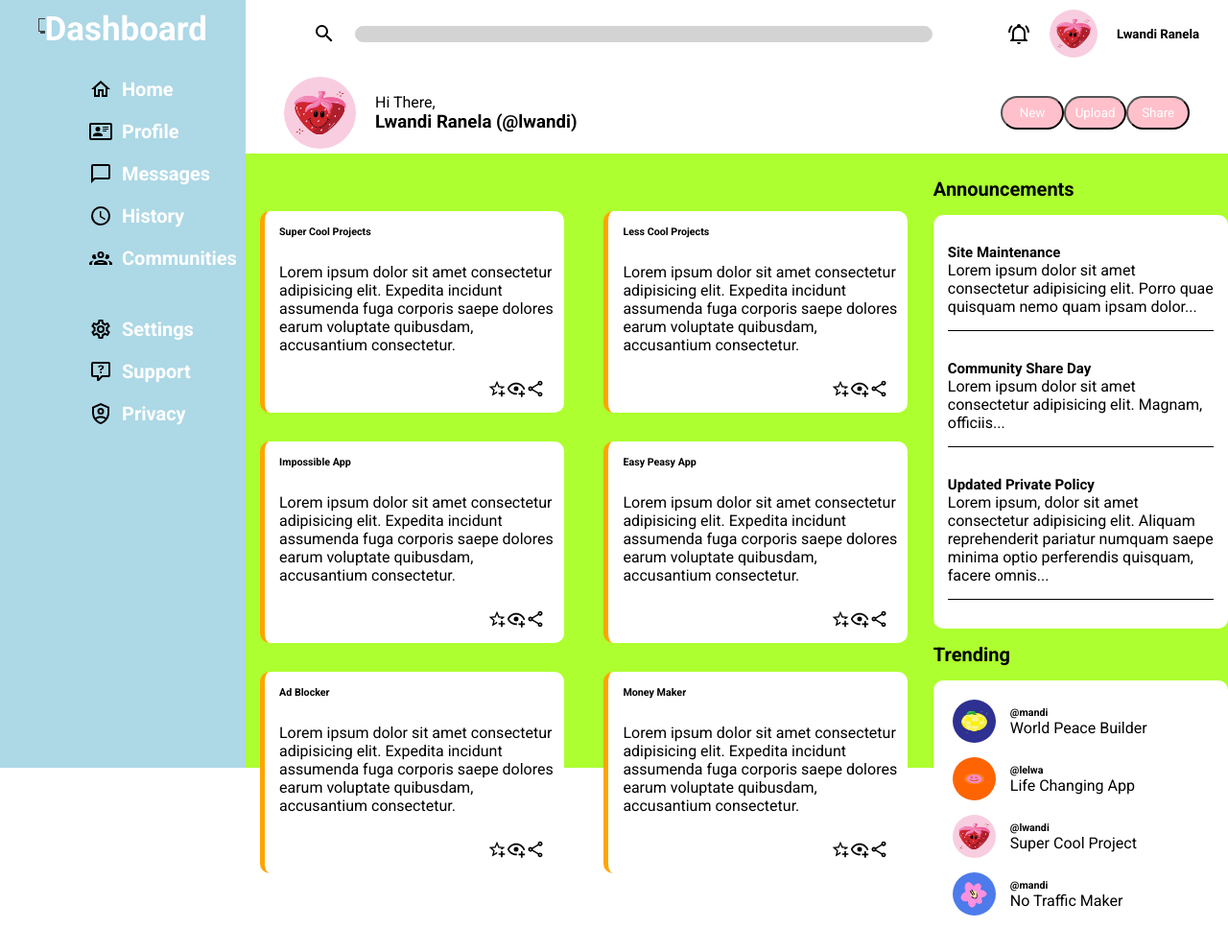
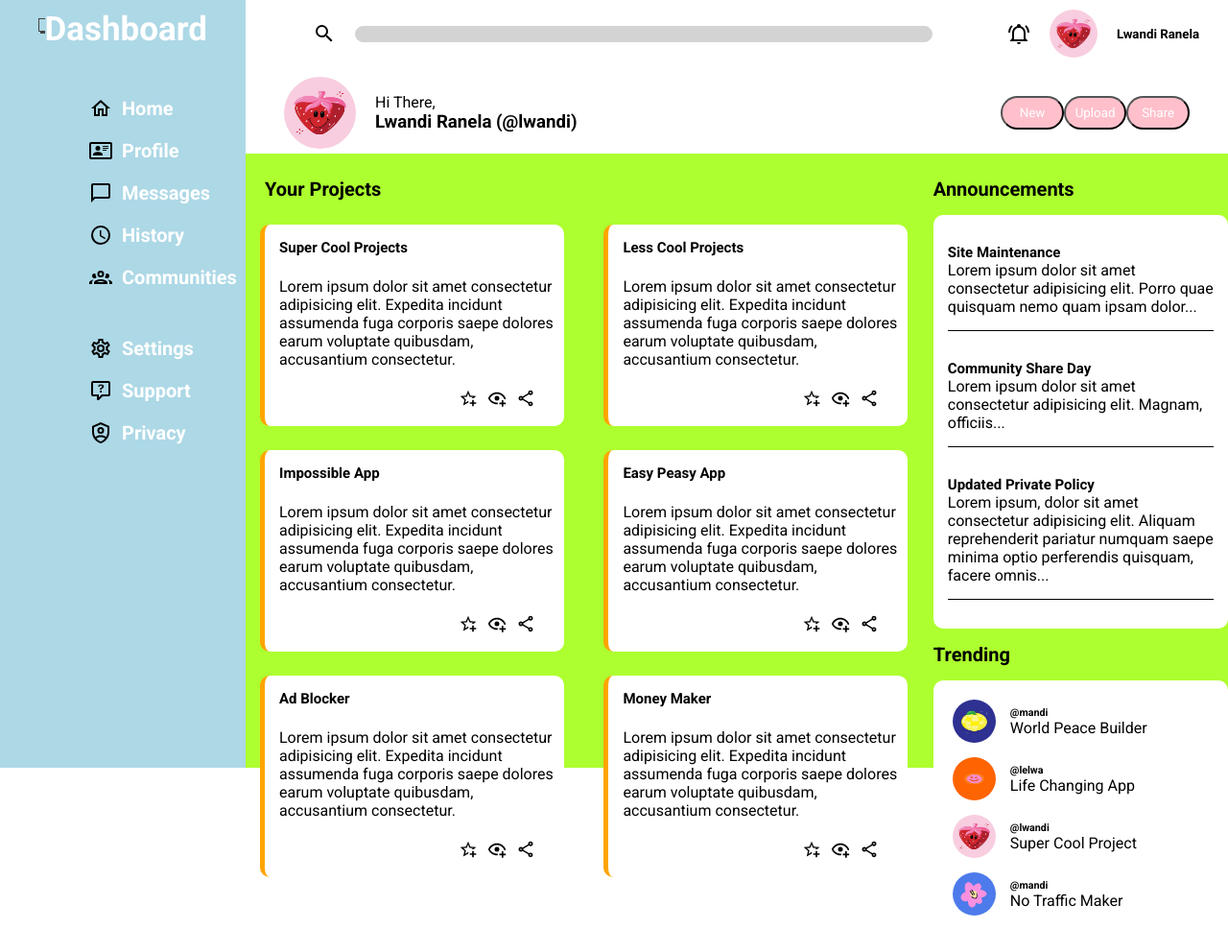
Before and after one commit to lwandiranela/Admin-Dashboard, a plain HTML site: page index.html in a window 1280 px wide. Shown: the whole page at 96% size. Drawn offline with Linux system fonts and the light colour scheme.

Commit message:
Created and styled h4 Your projects Add divs and margins to icons in projects div

```diff
--- a/index.html
+++ b/index.html
@@ -19,7 +19,7 @@
                 <h1>Dashboard</h1>
             </div>
 
-            <div class="list-items">
+            <div class="list-items list-items-upper" >
                 <svg style="width:24px;height:24px" xmlns="http://www.w3.org/2000/svg" viewBox="0 0 24 24"><title>home-outline</title><path d="M12 5.69L17 10.19V18H15V12H9V18H7V10.19L12 5.69M12 3L2 12H5V20H11V14H13V20H19V12H22" /></svg>
                 <p>Home</p>
             </div>
@@ -94,33 +94,52 @@
 
             <div class="content">
                 <div class="projects">
+                    <h4>Your Projects</h4>
                     <div class="cards">
                         <div class="cards-left">
                             <div class="card">
                                 <h6>Super Cool Projects</h6>
                                 <p>Lorem ipsum dolor sit amet consectetur adipisicing elit. Expedita incidunt assumenda fuga corporis saepe dolores earum voluptate quibusdam, accusantium consectetur.</p>
                                 <div class="icons">
+                                    <div class="icon-baby">
                                         <svg style="width:20px;height:20px" xmlns="http://www.w3.org/2000/svg" viewBox="0 0 24 24"><title>star-plus-outline</title><path d="M5.8 21L7.4 14L2 9.2L9.2 8.6L12 2L14.8 8.6L22 9.2L18.8 12H18C17.3 12 16.6 12.1 15.9 12.4L18.1 10.5L13.7 10.1L12 6.1L10.3 10.1L5.9 10.5L9.2 13.4L8.2 17.7L12 15.4L12.5 15.7C12.3 16.2 12.1 16.8 12.1 17.3L5.8 21M17 14V17H14V19H17V22H19V19H22V17H19V14H17Z" /></svg>
+                                    </div>
+                                    <div class="icon-baby">
                                         <svg style="width:20px;height:20px" xmlns="http://www.w3.org/2000/svg" viewBox="0 0 24 24"><title>eye-plus-outline</title><path d="M12,4.5C7,4.5 2.73,7.61 1,12C2.73,16.39 7,19.5 12,19.5C12.36,19.5 12.72,19.5 13.08,19.45C13.03,19.13 13,18.82 13,18.5C13,18.14 13.04,17.78 13.1,17.42C12.74,17.46 12.37,17.5 12,17.5C8.24,17.5 4.83,15.36 3.18,12C4.83,8.64 8.24,6.5 12,6.5C15.76,6.5 19.17,8.64 20.82,12C20.7,12.24 20.56,12.45 20.43,12.68C21.09,12.84 21.72,13.11 22.29,13.5C22.56,13 22.8,12.5 23,12C21.27,7.61 17,4.5 12,4.5M12,9A3,3 0 0,0 9,12A3,3 0 0,0 12,15A3,3 0 0,0 15,12A3,3 0 0,0 12,9M18,14.5V17.5H15V19.5H18V22.5H20V19.5H23V17.5H20V14.5H18Z" /></svg>
+                                    </div>
+                                    <div class="icon-baby">
                                         <svg style="width:20px;height:20px" xmlns="http://www.w3.org/2000/svg" xmlns="http://www.w3.org/2000/svg" viewBox="0 0 24 24"><title>share-variant-outline</title><path d="M18 16.08C17.24 16.08 16.56 16.38 16.04 16.85L8.91 12.7C8.96 12.47 9 12.24 9 12S8.96 11.53 8.91 11.3L15.96 7.19C16.5 7.69 17.21 8 18 8C19.66 8 21 6.66 21 5S19.66 2 18 2 15 3.34 15 5C15 5.24 15.04 5.47 15.09 5.7L8.04 9.81C7.5 9.31 6.79 9 6 9C4.34 9 3 10.34 3 12S4.34 15 6 15C6.79 15 7.5 14.69 8.04 14.19L15.16 18.34C15.11 18.55 15.08 18.77 15.08 19C15.08 20.61 16.39 21.91 18 21.91S20.92 20.61 20.92 19C20.92 17.39 19.61 16.08 18 16.08M18 4C18.55 4 19 4.45 19 5S18.55 6 18 6 17 5.55 17 5 17.45 4 18 4M6 13C5.45 13 5 12.55 5 12S5.45 11 6 11 7 11.45 7 12 6.55 13 6 13M18 20C17.45 20 17 19.55 17 19S17.45 18 18 18 19 18.45 19 19 18.55 20 18 20Z" /></svg>
+                                    </div>
                                 </div>
                             </div>
                             <div class="card">
                                 <h6>Impossible App</h6>
                                 <p>Lorem ipsum dolor sit amet consectetur adipisicing elit. Expedita incidunt assumenda fuga corporis saepe dolores earum voluptate quibusdam, accusantium consectetur.</p>
                                 <div class="icons">
+                                    <div class="icon-baby">
                                         <svg style="width:20px;height:20px" xmlns="http://www.w3.org/2000/svg" viewBox="0 0 24 24"><title>star-plus-outline</title><path d="M5.8 21L7.4 14L2 9.2L9.2 8.6L12 2L14.8 8.6L22 9.2L18.8 12H18C17.3 12 16.6 12.1 15.9 12.4L18.1 10.5L13.7 10.1L12 6.1L10.3 10.1L5.9 10.5L9.2 13.4L8.2 17.7L12 15.4L12.5 15.7C12.3 16.2 12.1 16.8 12.1 17.3L5.8 21M17 14V17H14V19H17V22H19V19H22V17H19V14H17Z" /></svg>
+                                    </div>
+                                    <div class="icon-baby">
                                         <svg style="width:20px;height:20px" xmlns="http://www.w3.org/2000/svg" viewBox="0 0 24 24"><title>eye-plus-outline</title><path d="M12,4.5C7,4.5 2.73,7.61 1,12C2.73,16.39 7,19.5 12,19.5C12.36,19.5 12.72,19.5 13.08,19.45C13.03,19.13 13,18.82 13,18.5C13,18.14 13.04,17.78 13.1,17.42C12.74,17.46 12.37,17.5 12,17.5C8.24,17.5 4.83,15.36 3.18,12C4.83,8.64 8.24,6.5 12,6.5C15.76,6.5 19.17,8.64 20.82,12C20.7,12.24 20.56,12.45 20.43,12.68C21.09,12.84 21.72,13.11 22.29,13.5C22.56,13 22.8,12.5 23,12C21.27,7.61 17,4.5 12,4.5M12,9A3,3 0 0,0 9,12A3,3 0 0,0 12,15A3,3 0 0,0 15,12A3,3 0 0,0 12,9M18,14.5V17.5H15V19.5H18V22.5H20V19.5H23V17.5H20V14.5H18Z" /></svg>
+                                    </div>
+                                    <div class="icon-baby">
                                         <svg style="width:20px;height:20px" xmlns="http://www.w3.org/2000/svg" xmlns="http://www.w3.org/2000/svg" viewBox="0 0 24 24"><title>share-variant-outline</title><path d="M18 16.08C17.24 16.08 16.56 16.38 16.04 16.85L8.91 12.7C8.96 12.47 9 12.24 9 12S8.96 11.53 8.91 11.3L15.96 7.19C16.5 7.69 17.21 8 18 8C19.66 8 21 6.66 21 5S19.66 2 18 2 15 3.34 15 5C15 5.24 15.04 5.47 15.09 5.7L8.04 9.81C7.5 9.31 6.79 9 6 9C4.34 9 3 10.34 3 12S4.34 15 6 15C6.79 15 7.5 14.69 8.04 14.19L15.16 18.34C15.11 18.55 15.08 18.77 15.08 19C15.08 20.61 16.39 21.91 18 21.91S20.92 20.61 20.92 19C20.92 17.39 19.61 16.08 18 16.08M18 4C18.55 4 19 4.45 19 5S18.55 6 18 6 17 5.55 17 5 17.45 4 18 4M6 13C5.45 13 5 12.55 5 12S5.45 11 6 11 7 11.45 7 12 6.55 13 6 13M18 20C17.45 20 17 19.55 17 19S17.45 18 18 18 19 18.45 19 19 18.55 20 18 20Z" /></svg>
+                                    </div>
                                 </div>
                             </div>
                             <div class="card">
                                 <h6>Ad Blocker</h6>
                                 <p>Lorem ipsum dolor sit amet consectetur adipisicing elit. Expedita incidunt assumenda fuga corporis saepe dolores earum voluptate quibusdam, accusantium consectetur.</p>
                                 <div class="icons">
+                                    <div class="icon-baby">
                                         <svg style="width:20px;height:20px" xmlns="http://www.w3.org/2000/svg" viewBox="0 0 24 24"><title>star-plus-outline</title><path d="M5.8 21L7.4 14L2 9.2L9.2 8.6L12 2L14.8 8.6L22 9.2L18.8 12H18C17.3 12 16.6 12.1 15.9 12.4L18.1 10.5L13.7 10.1L12 6.1L10.3 10.1L5.9 10.5L9.2 13.4L8.2 17.7L12 15.4L12.5 15.7C12.3 16.2 12.1 16.8 12.1 17.3L5.8 21M17 14V17H14V19H17V22H19V19H22V17H19V14H17Z" /></svg>
+                                    </div>
+                                    <div class="icon-baby">
                                         <svg style="width:20px;height:20px" xmlns="http://www.w3.org/2000/svg" viewBox="0 0 24 24"><title>eye-plus-outline</title><path d="M12,4.5C7,4.5 2.73,7.61 1,12C2.73,16.39 7,19.5 12,19.5C12.36,19.5 12.72,19.5 13.08,19.45C13.03,19.13 13,18.82 13,18.5C13,18.14 13.04,17.78 13.1,17.42C12.74,17.46 12.37,17.5 12,17.5C8.24,17.5 4.83,15.36 3.18,12C4.83,8.64 8.24,6.5 12,6.5C15.76,6.5 19.17,8.64 20.82,12C20.7,12.24 20.56,12.45 20.43,12.68C21.09,12.84 21.72,13.11 22.29,13.5C22.56,13 22.8,12.5 23,12C21.27,7.61 17,4.5 12,4.5M12,9A3,3 0 0,0 9,12A3,3 0 0,0 12,15A3,3 0 0,0 15,12A3,3 0 0,0 12,9M18,14.5V17.5H15V19.5H18V22.5H20V19.5H23V17.5H20V14.5H18Z" /></svg>
+                                    </div>
+                                    <div class="icon-baby">
                                         <svg style="width:20px;height:20px" xmlns="http://www.w3.org/2000/svg" xmlns="http://www.w3.org/2000/svg" viewBox="0 0 24 24"><title>share-variant-outline</title><path d="M18 16.08C17.24 16.08 16.56 16.38 16.04 16.85L8.91 12.7C8.96 12.47 9 12.24 9 12S8.96 11.53 8.91 11.3L15.96 7.19C16.5 7.69 17.21 8 18 8C19.66 8 21 6.66 21 5S19.66 2 18 2 15 3.34 15 5C15 5.24 15.04 5.47 15.09 5.7L8.04 9.81C7.5 9.31 6.79 9 6 9C4.34 9 3 10.34 3 12S4.34 15 6 15C6.79 15 7.5 14.69 8.04 14.19L15.16 18.34C15.11 18.55 15.08 18.77 15.08 19C15.08 20.61 16.39 21.91 18 21.91S20.92 20.61 20.92 19C20.92 17.39 19.61 16.08 18 16.08M18 4C18.55 4 19 4.45 19 5S18.55 6 18 6 17 5.55 17 5 17.45 4 18 4M6 13C5.45 13 5 12.55 5 12S5.45 11 6 11 7 11.45 7 12 6.55 13 6 13M18 20C17.45 20 17 19.55 17 19S17.45 18 18 18 19 18.45 19 19 18.55 20 18 20Z" /></svg>
+                                    </div>
                                 </div>
                             </div>
                         </div>
@@ -130,27 +149,45 @@
                                 <h6>Less Cool Projects</h6>
                                 <p>Lorem ipsum dolor sit amet consectetur adipisicing elit. Expedita incidunt assumenda fuga corporis saepe dolores earum voluptate quibusdam, accusantium consectetur.</p>
                                 <div class="icons">
+                                    <div class="icon-baby">
                                         <svg style="width:20px;height:20px" xmlns="http://www.w3.org/2000/svg" viewBox="0 0 24 24"><title>star-plus-outline</title><path d="M5.8 21L7.4 14L2 9.2L9.2 8.6L12 2L14.8 8.6L22 9.2L18.8 12H18C17.3 12 16.6 12.1 15.9 12.4L18.1 10.5L13.7 10.1L12 6.1L10.3 10.1L5.9 10.5L9.2 13.4L8.2 17.7L12 15.4L12.5 15.7C12.3 16.2 12.1 16.8 12.1 17.3L5.8 21M17 14V17H14V19H17V22H19V19H22V17H19V14H17Z" /></svg>
+                                    </div>
+                                    <div class="icon-baby">
                                         <svg style="width:20px;height:20px" xmlns="http://www.w3.org/2000/svg" viewBox="0 0 24 24"><title>eye-plus-outline</title><path d="M12,4.5C7,4.5 2.73,7.61 1,12C2.73,16.39 7,19.5 12,19.5C12.36,19.5 12.72,19.5 13.08,19.45C13.03,19.13 13,18.82 13,18.5C13,18.14 13.04,17.78 13.1,17.42C12.74,17.46 12.37,17.5 12,17.5C8.24,17.5 4.83,15.36 3.18,12C4.83,8.64 8.24,6.5 12,6.5C15.76,6.5 19.17,8.64 20.82,12C20.7,12.24 20.56,12.45 20.43,12.68C21.09,12.84 21.72,13.11 22.29,13.5C22.56,13 22.8,12.5 23,12C21.27,7.61 17,4.5 12,4.5M12,9A3,3 0 0,0 9,12A3,3 0 0,0 12,15A3,3 0 0,0 15,12A3,3 0 0,0 12,9M18,14.5V17.5H15V19.5H18V22.5H20V19.5H23V17.5H20V14.5H18Z" /></svg>
+                                    </div>
+                                    <div class="icon-baby">
                                         <svg style="width:20px;height:20px" xmlns="http://www.w3.org/2000/svg" xmlns="http://www.w3.org/2000/svg" viewBox="0 0 24 24"><title>share-variant-outline</title><path d="M18 16.08C17.24 16.08 16.56 16.38 16.04 16.85L8.91 12.7C8.96 12.47 9 12.24 9 12S8.96 11.53 8.91 11.3L15.96 7.19C16.5 7.69 17.21 8 18 8C19.66 8 21 6.66 21 5S19.66 2 18 2 15 3.34 15 5C15 5.24 15.04 5.47 15.09 5.7L8.04 9.81C7.5 9.31 6.79 9 6 9C4.34 9 3 10.34 3 12S4.34 15 6 15C6.79 15 7.5 14.69 8.04 14.19L15.16 18.34C15.11 18.55 15.08 18.77 15.08 19C15.08 20.61 16.39 21.91 18 21.91S20.92 20.61 20.92 19C20.92 17.39 19.61 16.08 18 16.08M18 4C18.55 4 19 4.45 19 5S18.55 6 18 6 17 5.55 17 5 17.45 4 18 4M6 13C5.45 13 5 12.55 5 12S5.45 11 6 11 7 11.45 7 12 6.55 13 6 13M18 20C17.45 20 17 19.55 17 19S17.45 18 18 18 19 18.45 19 19 18.55 20 18 20Z" /></svg>
+                                    </div>
                                 </div>
                             </div>
                             <div class="card">
                                 <h6>Easy Peasy App</h6>
                                 <p>Lorem ipsum dolor sit amet consectetur adipisicing elit. Expedita incidunt assumenda fuga corporis saepe dolores earum voluptate quibusdam, accusantium consectetur.</p>
                                 <div class="icons">
+                                    <div class="icon-baby">
                                         <svg style="width:20px;height:20px" xmlns="http://www.w3.org/2000/svg" viewBox="0 0 24 24"><title>star-plus-outline</title><path d="M5.8 21L7.4 14L2 9.2L9.2 8.6L12 2L14.8 8.6L22 9.2L18.8 12H18C17.3 12 16.6 12.1 15.9 12.4L18.1 10.5L13.7 10.1L12 6.1L10.3 10.1L5.9 10.5L9.2 13.4L8.2 17.7L12 15.4L12.5 15.7C12.3 16.2 12.1 16.8 12.1 17.3L5.8 21M17 14V17H14V19H17V22H19V19H22V17H19V14H17Z" /></svg>
+                                    </div>
+                                    <div class="icon-baby">
                                         <svg style="width:20px;height:20px" xmlns="http://www.w3.org/2000/svg" viewBox="0 0 24 24"><title>eye-plus-outline</title><path d="M12,4.5C7,4.5 2.73,7.61 1,12C2.73,16.39 7,19.5 12,19.5C12.36,19.5 12.72,19.5 13.08,19.45C13.03,19.13 13,18.82 13,18.5C13,18.14 13.04,17.78 13.1,17.42C12.74,17.46 12.37,17.5 12,17.5C8.24,17.5 4.83,15.36 3.18,12C4.83,8.64 8.24,6.5 12,6.5C15.76,6.5 19.17,8.64 20.82,12C20.7,12.24 20.56,12.45 20.43,12.68C21.09,12.84 21.72,13.11 22.29,13.5C22.56,13 22.8,12.5 23,12C21.27,7.61 17,4.5 12,4.5M12,9A3,3 0 0,0 9,12A3,3 0 0,0 12,15A3,3 0 0,0 15,12A3,3 0 0,0 12,9M18,14.5V17.5H15V19.5H18V22.5H20V19.5H23V17.5H20V14.5H18Z" /></svg>
+                                    </div>
+                                    <div class="icon-baby">
                                         <svg style="width:20px;height:20px" xmlns="http://www.w3.org/2000/svg" xmlns="http://www.w3.org/2000/svg" viewBox="0 0 24 24"><title>share-variant-outline</title><path d="M18 16.08C17.24 16.08 16.56 16.38 16.04 16.85L8.91 12.7C8.96 12.47 9 12.24 9 12S8.96 11.53 8.91 11.3L15.96 7.19C16.5 7.69 17.21 8 18 8C19.66 8 21 6.66 21 5S19.66 2 18 2 15 3.34 15 5C15 5.24 15.04 5.47 15.09 5.7L8.04 9.81C7.5 9.31 6.79 9 6 9C4.34 9 3 10.34 3 12S4.34 15 6 15C6.79 15 7.5 14.69 8.04 14.19L15.16 18.34C15.11 18.55 15.08 18.77 15.08 19C15.08 20.61 16.39 21.91 18 21.91S20.92 20.61 20.92 19C20.92 17.39 19.61 16.08 18 16.08M18 4C18.55 4 19 4.45 19 5S18.55 6 18 6 17 5.55 17 5 17.45 4 18 4M6 13C5.45 13 5 12.55 5 12S5.45 11 6 11 7 11.45 7 12 6.55 13 6 13M18 20C17.45 20 17 19.55 17 19S17.45 18 18 18 19 18.45 19 19 18.55 20 18 20Z" /></svg>
+                                    </div>
                                 </div>
                             </div>
                             <div class="card">
                                 <h6>Money Maker</h6>
                                 <p>Lorem ipsum dolor sit amet consectetur adipisicing elit. Expedita incidunt assumenda fuga corporis saepe dolores earum voluptate quibusdam, accusantium consectetur.</p>
                                 <div class="icons">
+                                    <div class="icon-baby">
                                         <svg style="width:20px;height:20px" xmlns="http://www.w3.org/2000/svg" viewBox="0 0 24 24"><title>star-plus-outline</title><path d="M5.8 21L7.4 14L2 9.2L9.2 8.6L12 2L14.8 8.6L22 9.2L18.8 12H18C17.3 12 16.6 12.1 15.9 12.4L18.1 10.5L13.7 10.1L12 6.1L10.3 10.1L5.9 10.5L9.2 13.4L8.2 17.7L12 15.4L12.5 15.7C12.3 16.2 12.1 16.8 12.1 17.3L5.8 21M17 14V17H14V19H17V22H19V19H22V17H19V14H17Z" /></svg>
+                                    </div>
+                                    <div class="icon-baby">
                                         <svg style="width:20px;height:20px" xmlns="http://www.w3.org/2000/svg" viewBox="0 0 24 24"><title>eye-plus-outline</title><path d="M12,4.5C7,4.5 2.73,7.61 1,12C2.73,16.39 7,19.5 12,19.5C12.36,19.5 12.72,19.5 13.08,19.45C13.03,19.13 13,18.82 13,18.5C13,18.14 13.04,17.78 13.1,17.42C12.74,17.46 12.37,17.5 12,17.5C8.24,17.5 4.83,15.36 3.18,12C4.83,8.64 8.24,6.5 12,6.5C15.76,6.5 19.17,8.64 20.82,12C20.7,12.24 20.56,12.45 20.43,12.68C21.09,12.84 21.72,13.11 22.29,13.5C22.56,13 22.8,12.5 23,12C21.27,7.61 17,4.5 12,4.5M12,9A3,3 0 0,0 9,12A3,3 0 0,0 12,15A3,3 0 0,0 15,12A3,3 0 0,0 12,9M18,14.5V17.5H15V19.5H18V22.5H20V19.5H23V17.5H20V14.5H18Z" /></svg>
+                                    </div>
+                                    <div class="icon-baby">
                                         <svg style="width:20px;height:20px" xmlns="http://www.w3.org/2000/svg" xmlns="http://www.w3.org/2000/svg" viewBox="0 0 24 24"><title>share-variant-outline</title><path d="M18 16.08C17.24 16.08 16.56 16.38 16.04 16.85L8.91 12.7C8.96 12.47 9 12.24 9 12S8.96 11.53 8.91 11.3L15.96 7.19C16.5 7.69 17.21 8 18 8C19.66 8 21 6.66 21 5S19.66 2 18 2 15 3.34 15 5C15 5.24 15.04 5.47 15.09 5.7L8.04 9.81C7.5 9.31 6.79 9 6 9C4.34 9 3 10.34 3 12S4.34 15 6 15C6.79 15 7.5 14.69 8.04 14.19L15.16 18.34C15.11 18.55 15.08 18.77 15.08 19C15.08 20.61 16.39 21.91 18 21.91S20.92 20.61 20.92 19C20.92 17.39 19.61 16.08 18 16.08M18 4C18.55 4 19 4.45 19 5S18.55 6 18 6 17 5.55 17 5 17.45 4 18 4M6 13C5.45 13 5 12.55 5 12S5.45 11 6 11 7 11.45 7 12 6.55 13 6 13M18 20C17.45 20 17 19.55 17 19S17.45 18 18 18 19 18.45 19 19 18.55 20 18 20Z" /></svg>
+                                    </div>
                                 </div>
                             </div>
                         </div>
@@ -201,6 +238,7 @@
                                     <p>Super Cool Project</p>
                                 </div>
                             </div>
+
                             <div class="users">
                                 <img src="Smiley Flower.jpg" alt="Siley Flower" width="45" height="45">
                                 <div class="user-baby">
--- a/style.css
+++ b/style.css
@@ -38,6 +38,10 @@
     margin-left: 93px;
     margin-top: 20px;
 
+}
+
+.list-items-upper{
+    margin-top: 50px;
 }
 
 .list-items p{
@@ -149,8 +153,15 @@
     background-color: greenyellow;
 }
 
-.projects{
-    margin-top: 30px;
+.projects h4{
+    font-size: 20px;
+    margin-left: 20px;
+    margin-top: 25px;
+    margin-bottom: 0;
+}
+
+.projects h6{
+    font-size: 15px;
 }
 
 .cards{
@@ -167,7 +178,7 @@
     height: 180px;
     border-left: 5px solid orange;
     border-radius: 10px;
-    margin: 30px 0;
+    margin: 25px 0;
     margin-left: 15px;
     padding: 15px;
     padding-right: 10px;
@@ -178,6 +189,10 @@
     flex-direction: row;
     justify-content: flex-end;
     padding-right: 10px;
+}
+
+.icon-baby{
+    margin-right: 10px;
 }
 
 .ann-trend{
```
Lines whose indentation alone changed are shown as unchanged.
